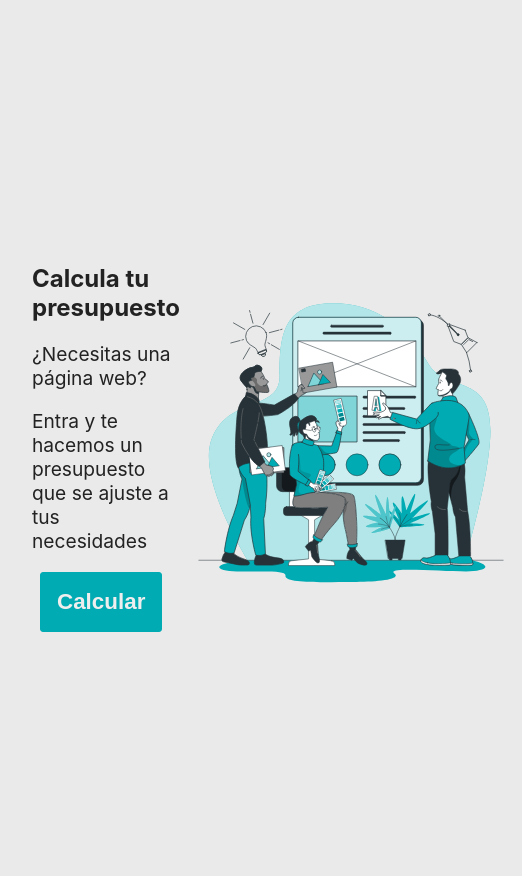
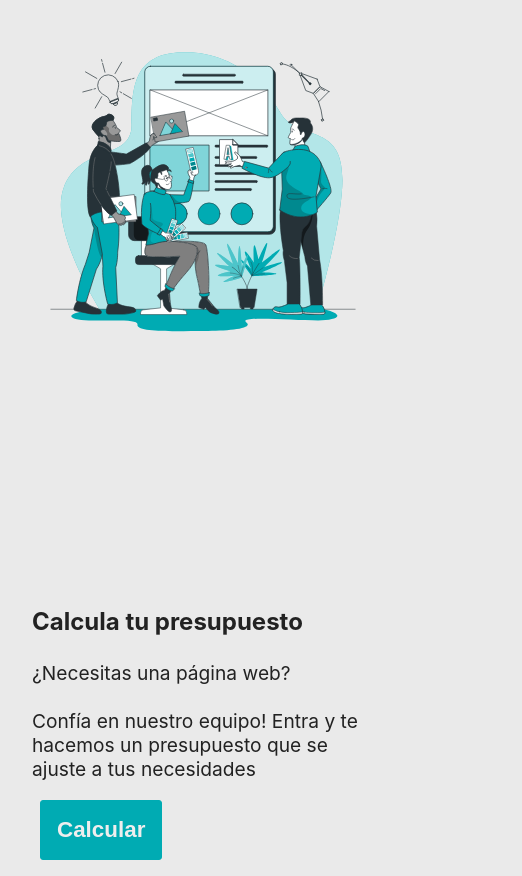
Before and after one commit to Lahali/budget-app, a React (Create React App) app: page / in a window 390 px wide. Shown: the whole page, 522 px wide, since content can reach past the window. Built offline with nearby package versions, Linux system fonts and the light colour scheme.

Commit message:
finished responsive design

```diff
--- a/src/components/Layout.jsx
+++ b/src/components/Layout.jsx
@@ -10,11 +10,15 @@ import design from "../assets/images/design.svg"
 
 const ContainerStyled = styled.div`
   display: flex;
-  flex-direction: row;
+  flex-direction: column;
   color: #222222;
   padding: 4rem;
   margin: auto;
   border-left: ${(borderLeft) => borderLeft || "none"};
+
+  @media screen and (min-width: 768px) {
+    flex-direction: row;
+  }
 `
 const DivStyled = styled.div`
   display: flex;
--- a/src/components/Welcome.jsx
+++ b/src/components/Welcome.jsx
@@ -6,34 +6,45 @@ import team from "../assets/images/team-bro.svg"
 
 const ContainerStyled = styled.div`
   display: flex;
-  flex-direction: row;
+  flex-direction: column-reverse;
   color: #222222;
   margin-left: 1rem;
   padding: 1rem;
   height: 100vh;
   justify-content: space-between;
   align-items: center;
+
+  @media screen and (min-width: 768px) {
+    flex-direction: row;
+  }
+`
+
+const DivStyled = styled.div`
+  display: flex;
+  flex-direction: column;
 `
 
 const ParragrafStyled = styled.p`
   font-size: larger;
+  margin-top: 5px;
 `
 
 const Welcome = () => {
   return (
     <ContainerStyled>
-      <div>
+      <DivStyled>
         <h2>Calcula tu presupuesto</h2>
         <ParragrafStyled>¿Necesitas una página web?</ParragrafStyled>
         <ParragrafStyled>
-          Entra y te hacemos un presupuesto que se ajuste a tus necesidades
+          Confía en nuestro equipo! Entra y te hacemos un presupuesto que se
+          ajuste a tus necesidades
         </ParragrafStyled>
         <Link to="/budget">
           <Button width="fit-content" padding="1rem">
             Calcular
           </Button>
         </Link>
-      </div>
+      </DivStyled>
 
       <img style={{ maxWidth: "500px" }} src={team} alt="team" />
     </ContainerStyled>
```
